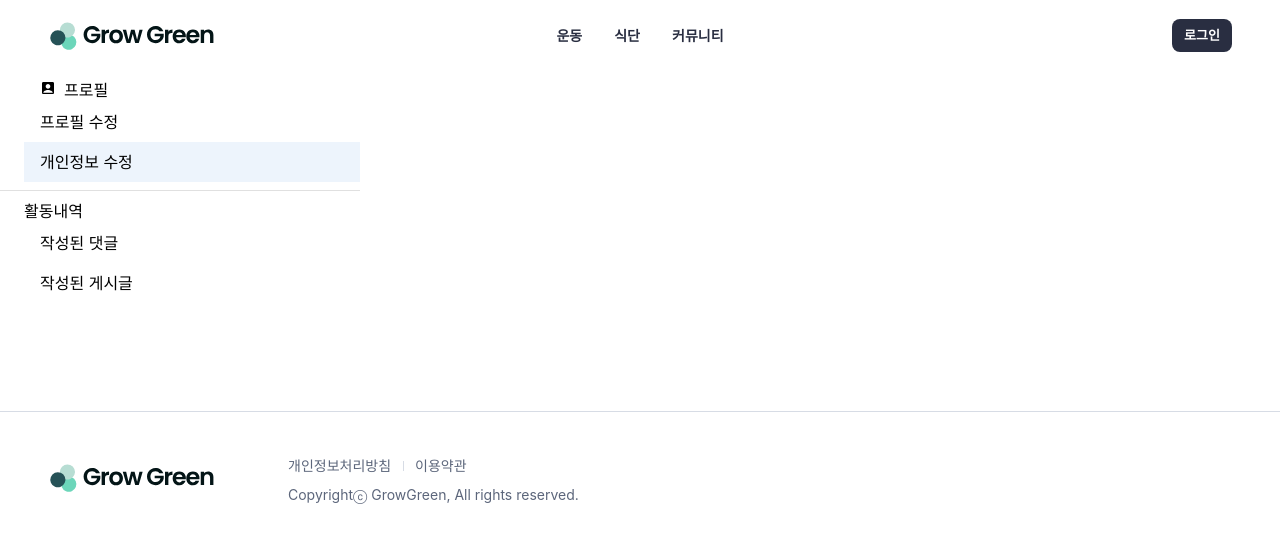
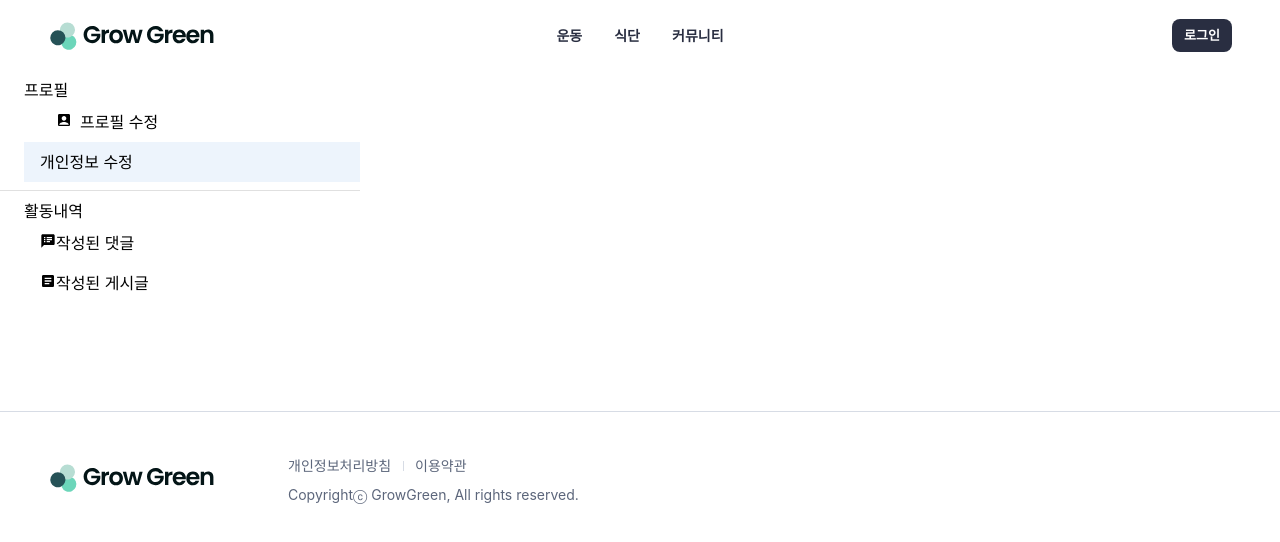
Before and after one commit to devgiants75/proejct-growgreen, a React (Create React App) app in the folder growgreen/: page /myPage in a window 1280 px wide. Shown: the top 542 px of the page. Built offline with nearby package versions, Linux system fonts and the light colour scheme.

Commit message:
240201 jcy

```diff
--- a/growgreen/src/pages/myPage/index.tsx
+++ b/growgreen/src/pages/myPage/index.tsx
@@ -5,6 +5,8 @@ import List from '@mui/material/List';
 import ListItemButton from '@mui/material/ListItemButton';
 import Divider from '@mui/material/Divider';
 import AccountBoxIcon from '@mui/icons-material/AccountBox';
+import SpeakerNotesIcon from '@mui/icons-material/SpeakerNotes';
+import ArticleIcon from '@mui/icons-material/Article';
 
 export default function MyPage() {
   const [selectedIndex, setSelectedIndex] = React.useState(1);
@@ -20,14 +22,16 @@ export default function MyPage() {
     <Box sx={{ width: '100%', maxWidth: 360, bgcolor: 'background.paper' }}>
       <Outlet />
       <List component="nav" aria-label="profile tab" sx={{ ml: 3 }}>
-        <AccountBoxIcon sx={{ fontSize: '16px', ml: 2, mr: 1 }} />
         프로필
         {/* !프로필 수정 */}
         <ListItemButton
           selected={selectedIndex === 0}
           onClick={event => handleListItemClick(event, 0)}
         >
-          <Link to="/profileSetting">프로필 수정</Link>
+          <Link to="/profileSetting">
+            <AccountBoxIcon sx={{ fontSize: '16px', ml: 2, mr: 1 }} />
+            프로필 수정
+          </Link>
         </ListItemButton>
         {/* !개인정보 수정 */}
         <ListItemButton
@@ -44,13 +48,19 @@ export default function MyPage() {
           selected={selectedIndex === 2}
           onClick={event => handleListItemClick(event, 2)}
         >
-          <Link to="/commentsWritten">작성된 댓글</Link>
+          <Link to="/commentsWritten">
+            <SpeakerNotesIcon sx={{ fontSize: '16px' }} />
+            작성된 댓글
+          </Link>
         </ListItemButton>
         <ListItemButton
           selected={selectedIndex === 3}
           onClick={event => handleListItemClick(event, 3)}
         >
-          <Link to="/postWritten">작성된 게시글</Link>
+          <Link to="/postWritten">
+            <ArticleIcon sx={{ fontSize: '16px' }} />
+            작성된 게시글
+          </Link>
         </ListItemButton>
       </List>
     </Box>
```
